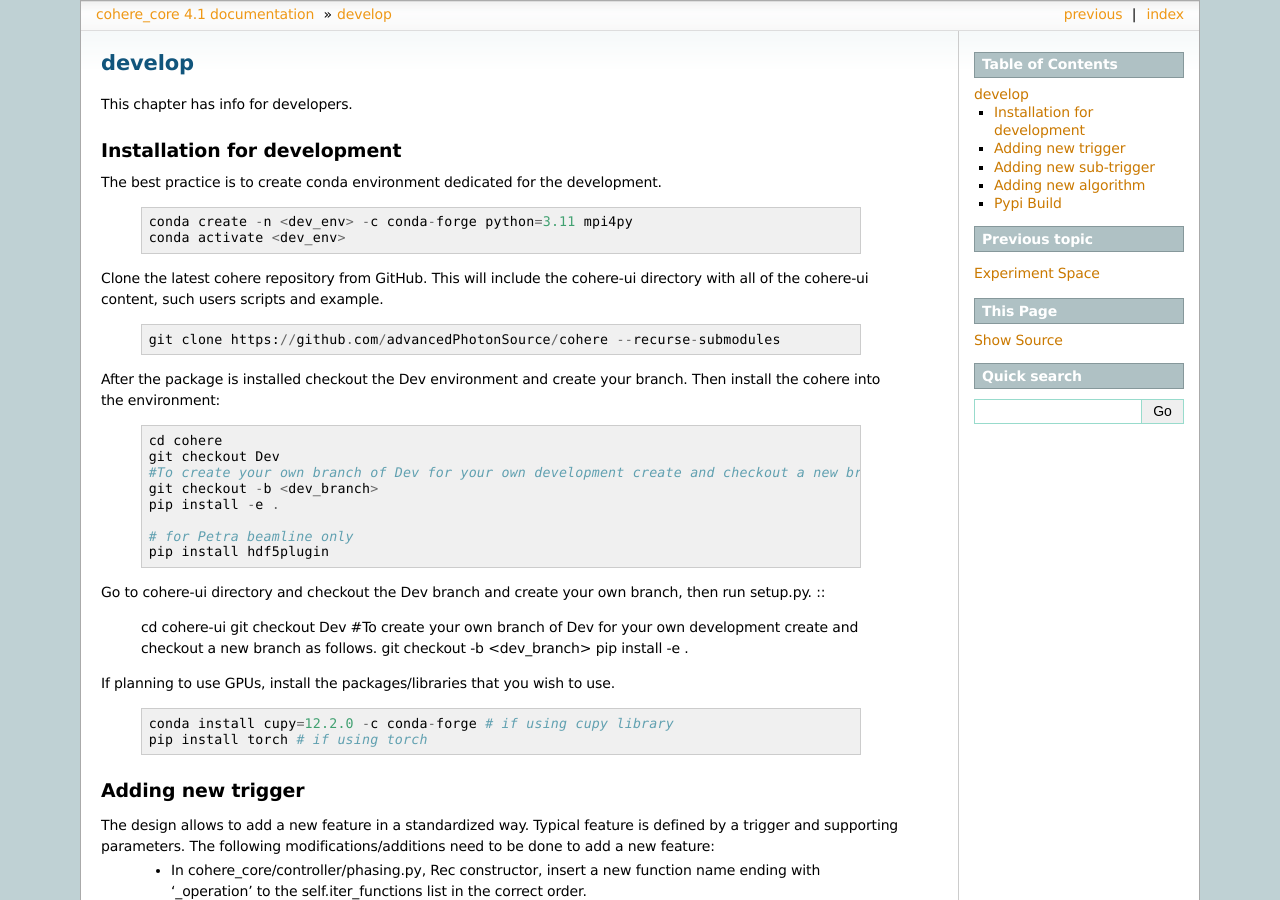
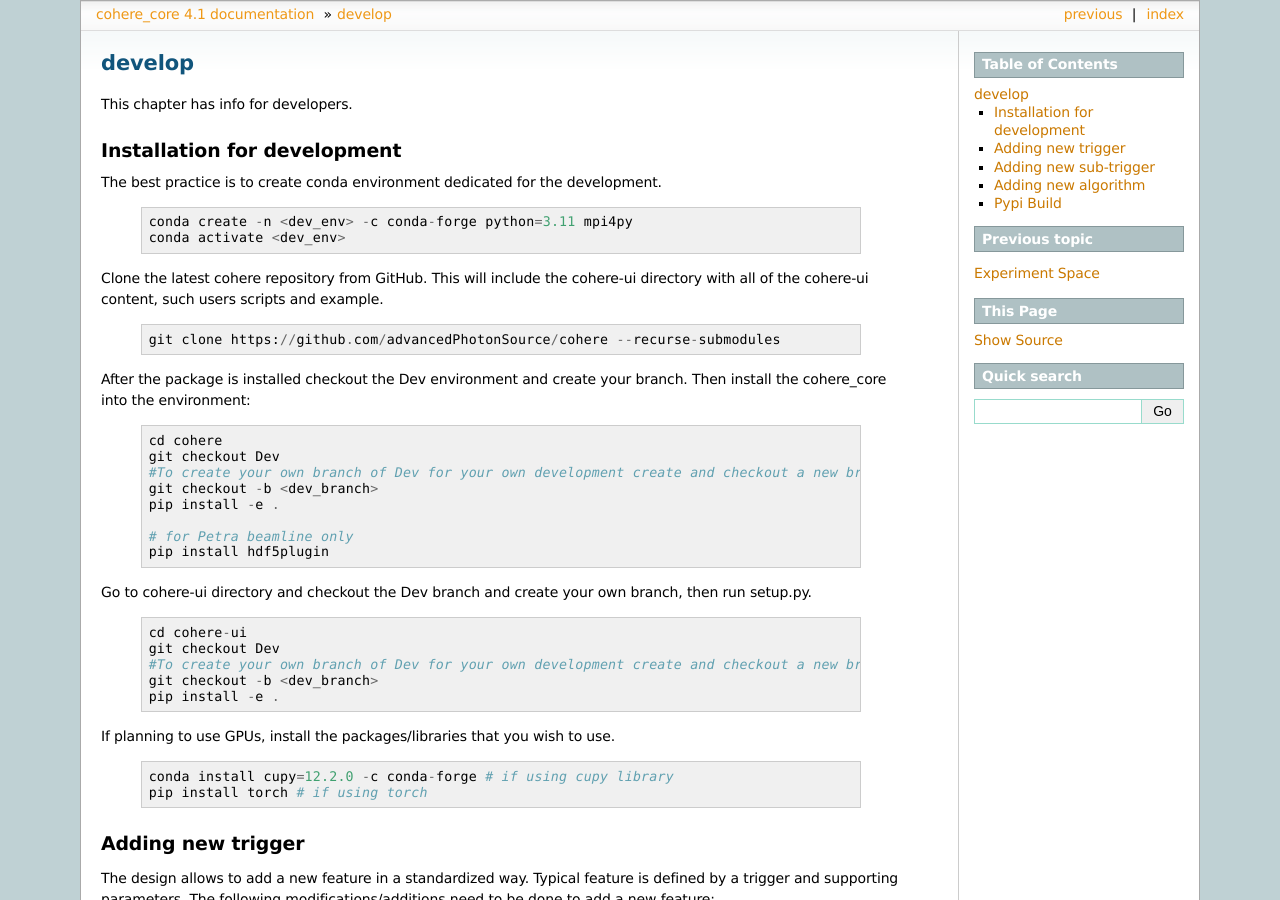
Before and after one commit to AdvancedPhotonSource/cohere, a Sphinx documentation site: the page built from docs/source/for_developers.rst, in a window 1280 px wide and 900 px high. Built offline with Sphinx 7.4.7, drawn with Linux system fonts in a browser that asks for light colours.

Commit message:
fixing format bug in docs

```diff
--- a/docs/source/for_developers.rst
+++ b/docs/source/for_developers.rst
@@ -18,7 +18,7 @@ The best practice is to create conda environment dedicated for the development.
 
     git clone https://github.com/advancedPhotonSource/cohere --recurse-submodules
 
-| After the package is installed checkout the Dev environment and create your branch. Then install the cohere into the environment:
+| After the package is installed checkout the Dev environment and create your branch. Then install the cohere_core into the environment:
 
   ::
 
@@ -32,6 +32,7 @@ The best practice is to create conda environment dedicated for the development.
     pip install hdf5plugin
 
 | Go to cohere-ui directory and checkout the Dev branch and create your own branch, then run setup.py.
+
   ::
 
     cd cohere-ui
```
